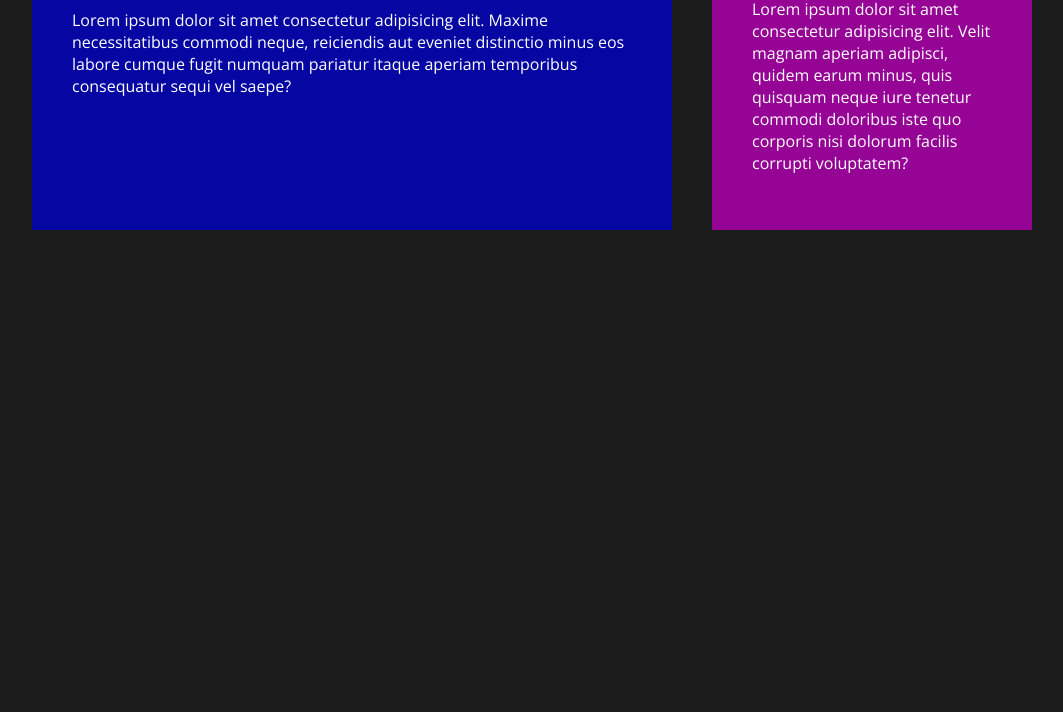
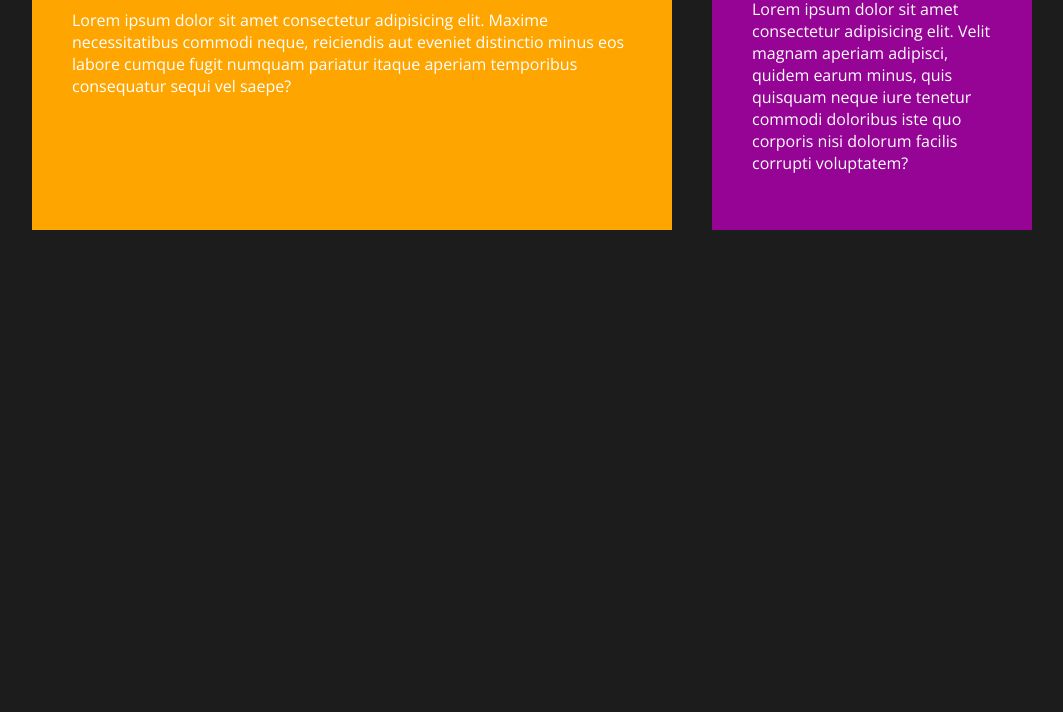
Before and after one commit to magadiflo/sass-bem-responsive-design, a website: page index.html in a window 1280 px wide. Shown: the part 88-800 px from the top of the page, without its empty margins (108-1171 px from the left). Drawn offline with nearby package versions, Linux system fonts and the light colour scheme; files that its build step writes are made by us from their sources.

Commit message:
El orden de las consultas de los medios importa debido a la cascada

```diff
--- a/app/scss/layout/_grid.scss
+++ b/app/scss/layout/_grid.scss
@@ -22,6 +22,14 @@
 
     &__main {
         background-color: hsl(240, 93%, 33%);
+
+        @include u.breakpoint(medium) {
+            background-color: green;
+        }
+
+        @include u.breakpoint(large) {
+            background-color: orange;
+        }
     }
 
     &__sidebar {
@@ -30,5 +38,9 @@
         @include u.breakpoint-down(medium) {
             text-align: center;
         }
+
+        @include u.breakpoint-down(small) {
+            text-align: right;
+        }
     }
 }
```
